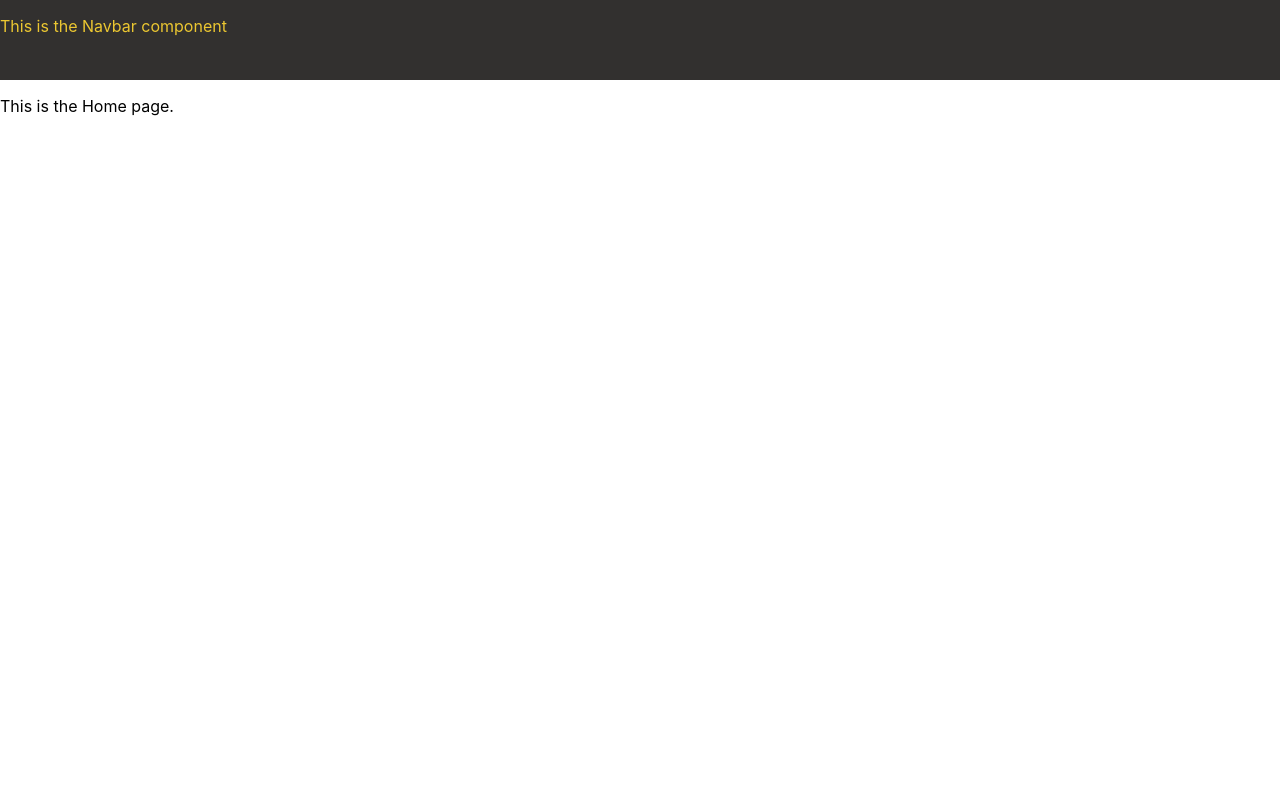
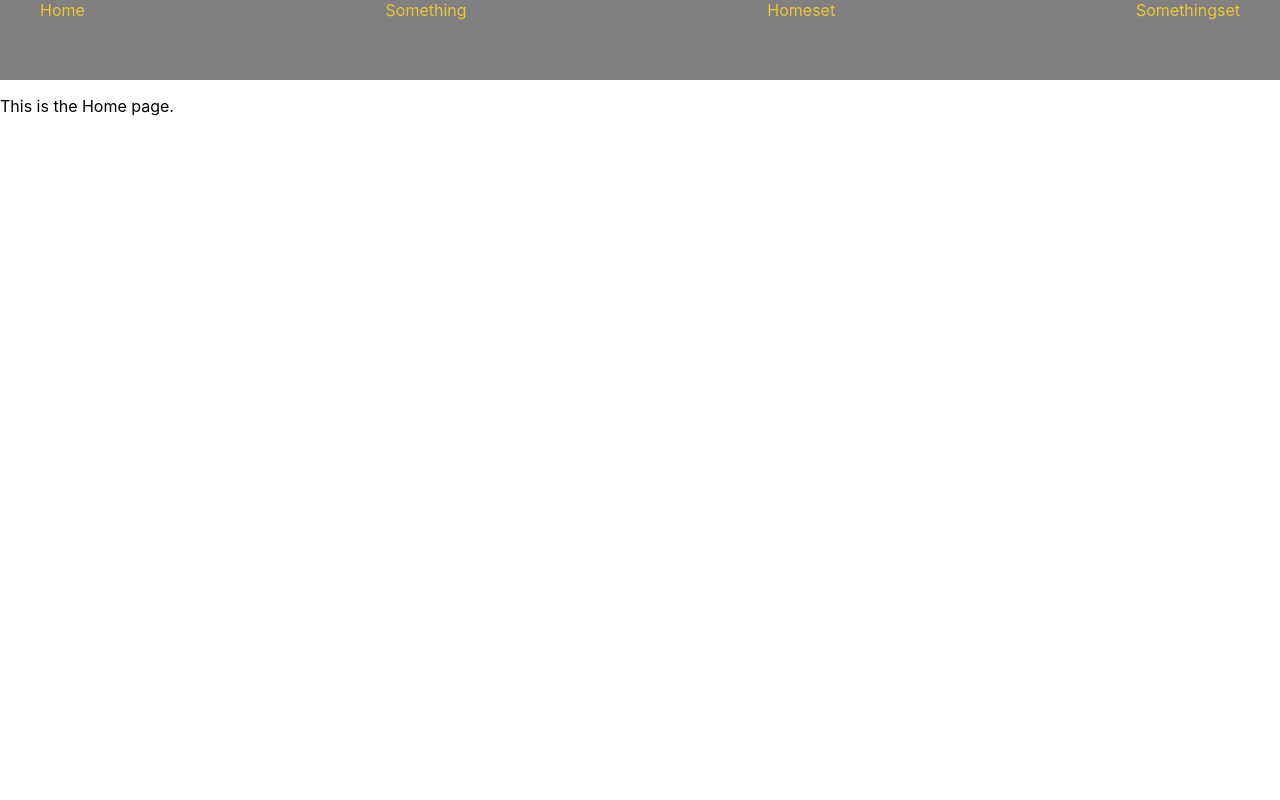
Before and after one commit to kaustuvkaran01/Kadam, a React (Create React App) app in the folder frontend/: page / in a window 1280 px wide. Shown: the top 800 px of the page. Built offline with nearby package versions, Linux system fonts and the light colour scheme.

Commit message:
Navbar Init

```diff
--- a/frontend/src/components/Navbar.js
+++ b/frontend/src/components/Navbar.js
@@ -1,22 +1,27 @@
 import React from 'react';
 import styled from 'styled-components';
+import { AiOutlineHome } from 'react-icons/ai';
 
 
 function Navbar() {
   return (
     <NavbarContainer>
-        <p>
-            This is the Navbar component
-        </p>
+        <a href style={{paddingLeft:"2.5rem"}}>Home</a>
+        <a href>Something</a>
+        <a href>Homeset</a>
+        <a href style={{paddingRight:"2.5rem"}}>Somethingset</a>
     </NavbarContainer>
   );
 }
 export default Navbar;
 
 const NavbarContainer = styled.div`
-    display: flex;
-    background: #32302F;
-    color: #ECC731;
-    height: 10vh;
-    width: 100%;
+  display: flex;
+  flex-direction: row;
+  background: grey;
+  color: #ecc731;
+  height: 10vh;
+  width: 100%;
+    margin: 0 auto;
+    justify-content: space-between;
 `;
```
